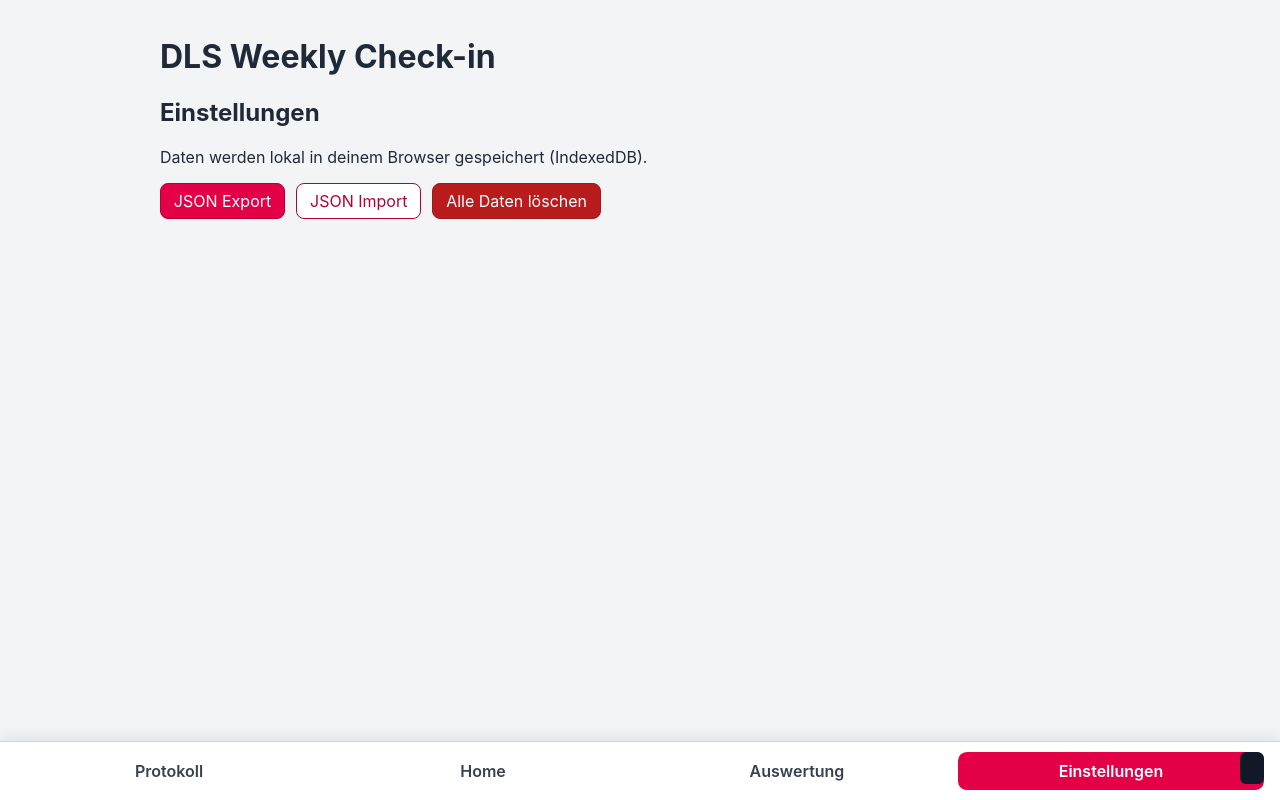
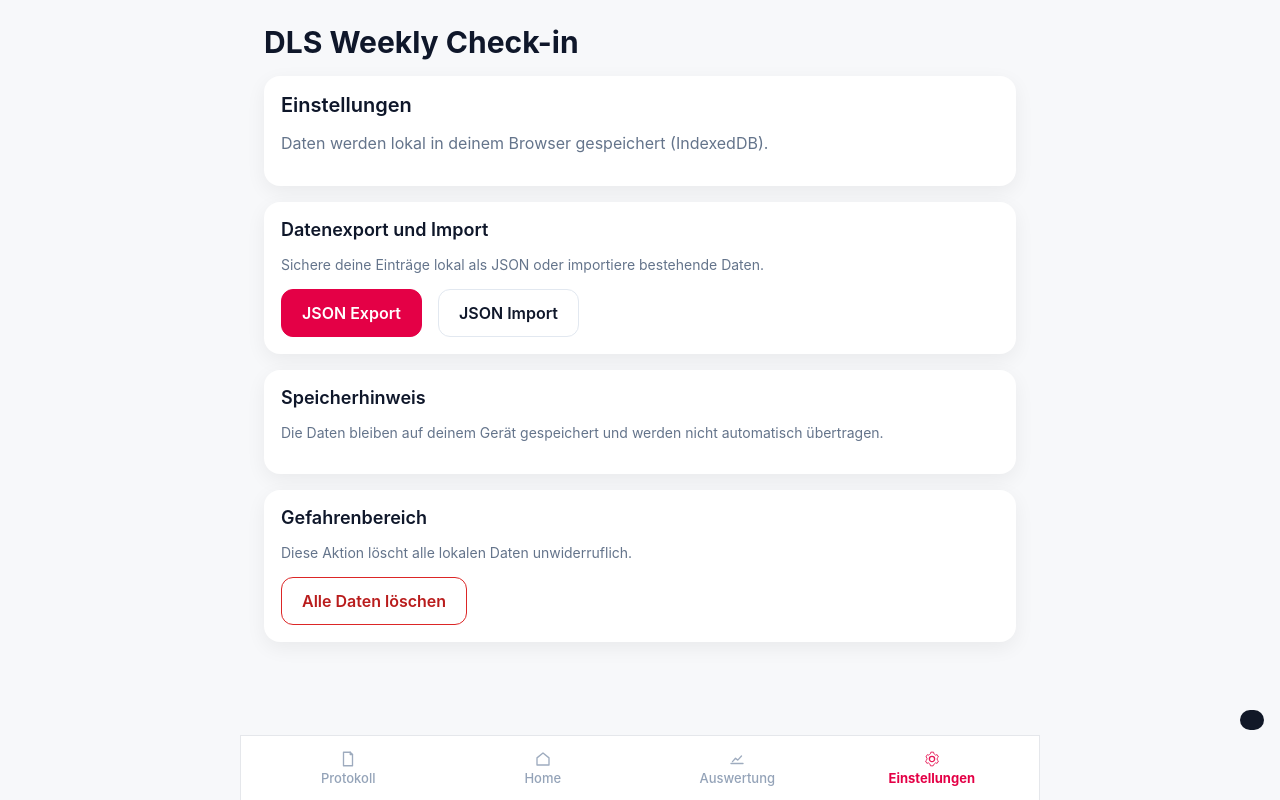
Before and after one commit to TheJoboy/DLS, a React (Vite) app: page /settings in a window 1280 px wide. Built offline with nearby package versions, Linux system fonts and the light colour scheme.

Commit message:
Redesign PWA UI with modern card-based health app styling

```diff
--- a/src/app/AppLayout.tsx
+++ b/src/app/AppLayout.tsx
@@ -1,19 +1,65 @@
-import { NavLink, Outlet } from 'react-router-dom';
+import { NavLink, Outlet, useLocation } from 'react-router-dom';
+
+const navItems = [
+  {
+    to: '/protokoll',
+    label: 'Protokoll',
+    icon: (
+      <svg viewBox="0 0 24 24" className="bottom-nav-icon" aria-hidden="true">
+        <path d="M6 3h9l3 3v15H6z" fill="none" stroke="currentColor" strokeWidth="1.8" strokeLinejoin="round" />
+        <path d="M15 3v3h3" fill="none" stroke="currentColor" strokeWidth="1.8" strokeLinecap="round" strokeLinejoin="round" />
+      </svg>
+    )
+  },
+  {
+    to: '/',
+    label: 'Home',
+    icon: (
+      <svg viewBox="0 0 24 24" className="bottom-nav-icon" aria-hidden="true">
+        <path d="M4 10.5 12 4l8 6.5V20H4z" fill="none" stroke="currentColor" strokeWidth="1.8" strokeLinejoin="round" />
+      </svg>
+    )
+  },
+  {
+    to: '/erweiterte-auswertung',
+    label: 'Auswertung',
+    icon: (
+      <svg viewBox="0 0 24 24" className="bottom-nav-icon" aria-hidden="true">
+        <path d="M4 18h16" stroke="currentColor" strokeWidth="1.8" strokeLinecap="round" />
+        <path d="M6 15.5 10 11l3 2.5L18 8" fill="none" stroke="currentColor" strokeWidth="1.8" strokeLinecap="round" strokeLinejoin="round" />
+      </svg>
+    )
+  },
+  {
+    to: '/settings',
+    label: 'Einstellungen',
+    icon: (
+      <svg viewBox="0 0 24 24" className="bottom-nav-icon" aria-hidden="true">
+        <path d="M12 8.5A3.5 3.5 0 1 0 12 15.5A3.5 3.5 0 1 0 12 8.5z" fill="none" stroke="currentColor" strokeWidth="1.8" />
+        <path d="M19 12a7.3 7.3 0 0 0-.12-1.3l1.75-1.36-1.8-3.12-2.1.63A7.9 7.9 0 0 0 14.5 5l-.44-2.14h-3.6L10.02 5a7.9 7.9 0 0 0-2.23 1.85l-2.1-.63-1.8 3.12 1.75 1.37A7.3 7.3 0 0 0 5 12c0 .44.04.87.12 1.3l-1.75 1.36 1.8 3.12 2.1-.63A7.9 7.9 0 0 0 9.5 19l.44 2.14h3.6L14.5 19a7.9 7.9 0 0 0 2.23-1.85l2.1.63 1.8-3.12-1.75-1.37c.08-.42.12-.85.12-1.29Z" fill="none" stroke="currentColor" strokeWidth="1.2" strokeLinejoin="round" />
+      </svg>
+    )
+  }
+];
 
 export function AppLayout() {
+  const location = useLocation();
+
   return (
     <div className="app-shell">
       <header>
         <h1>DLS Weekly Check-in</h1>
       </header>
-      <main className="app-main">
+      <main key={location.pathname} className="app-main">
         <Outlet />
       </main>
       <footer className="bottom-nav" aria-label="Hauptnavigation">
-        <NavLink to="/protokoll">Protokoll</NavLink>
-        <NavLink to="/">Home</NavLink>
-        <NavLink to="/erweiterte-auswertung">Auswertung</NavLink>
-        <NavLink to="/settings">Einstellungen</NavLink>
+        {navItems.map((item) => (
+          <NavLink key={item.to} to={item.to} end={item.to === '/'}>
+            {item.icon}
+            <span>{item.label}</span>
+          </NavLink>
+        ))}
       </footer>
     </div>
   );
--- a/src/features/checkin/CreateProtocolScreen.tsx
+++ b/src/features/checkin/CreateProtocolScreen.tsx
@@ -13,7 +13,8 @@ export function CreateProtocolScreen() {
   );
 
   return (
-    <section>
+    <section className="screen-stack">
+      <div className="card">
         <h2>Protokoll anlegen</h2>
         <p>Wähle die Kalenderwoche aus. Standardmäßig ist die aktuelle Woche vorausgewählt.</p>
         <div className="field protocol-week-picker">
@@ -31,6 +32,7 @@ export function CreateProtocolScreen() {
           </select>
         </div>
         <button onClick={() => navigate(`/checkin/${selectedWeek}`)}>Protokoll öffnen</button>
+      </div>
     </section>
   );
 }
--- a/src/features/settings/SettingsScreen.tsx
+++ b/src/features/settings/SettingsScreen.tsx
@@ -42,18 +42,40 @@ export function SettingsScreen() {
   }
 
   return (
-    <section>
+    <section className="screen-stack">
+      <div className="card">
         <h2>Einstellungen</h2>
         <p>Daten werden lokal in deinem Browser gespeichert (IndexedDB).</p>
+      </div>
+
+      <div className="card">
+        <h3>Datenexport und Import</h3>
+        <p className="secondary-text">Sichere deine Einträge lokal als JSON oder importiere bestehende Daten.</p>
         <div className="actions">
           <button onClick={() => void onExport()}>JSON Export</button>
-        <label className="button secondary">JSON Import<input type="file" accept="application/json" onChange={(e) => void onImport(e)} hidden /></label>
-        <button className="danger" onClick={async () => {
+          <label className="button outline">JSON Import<input type="file" accept="application/json" onChange={(e) => void onImport(e)} hidden /></label>
+        </div>
+      </div>
+
+      <div className="card">
+        <h3>Speicherhinweis</h3>
+        <p className="secondary-text">Die Daten bleiben auf deinem Gerät gespeichert und werden nicht automatisch übertragen.</p>
+      </div>
+
+      <div className="card">
+        <h3>Gefahrenbereich</h3>
+        <p className="secondary-text">Diese Aktion löscht alle lokalen Daten unwiderruflich.</p>
+        <button
+          className="danger"
+          onClick={async () => {
             if (window.confirm('Alle Daten wirklich löschen?')) {
               await weeklyEntryStore.clear();
               alert('Alle Daten gelöscht');
             }
-        }}>Alle Daten löschen</button>
+          }}
+        >
+          Alle Daten löschen
+        </button>
       </div>
     </section>
   );
--- a/src/styles.css
+++ b/src/styles.css
@@ -1,17 +1,217 @@
 :root {
   font-family: Inter, system-ui, sans-serif;
-  color: #1f2937;
-  background: #f3f4f6;
+  color: #0f172a;
+  background: #f7f8fa;
   --brand-primary: #e40046;
   --brand-primary-dark: #b30037;
-  --brand-secondary: #0f766e;
   --surface: #ffffff;
-  --surface-border: #d1d5db;
+  --surface-border: #e2e8f0;
+  --text-primary: #0f172a;
+  --text-secondary: #64748b;
+  --space-1: 8px;
+  --space-2: 16px;
+  --space-3: 24px;
+  --card-shadow: 0 6px 20px rgba(0, 0, 0, 0.06);
 }
 
-body { margin: 0; background: #f3f4f6; }
-.app-shell { max-width: 960px; margin: auto; padding: 1rem; }
-.app-main { padding-bottom: 6rem; }
+* {
+  box-sizing: border-box;
+}
+
+body {
+  margin: 0;
+  background: #f7f8fa;
+  color: var(--text-primary);
+  font-size: 16px;
+}
+
+.app-shell {
+  max-width: 800px;
+  margin: 0 auto;
+  padding: var(--space-3) 20px;
+}
+
+.app-main {
+  padding-bottom: 88px;
+  animation: screen-fade-in 180ms ease;
+}
+
+@keyframes screen-fade-in {
+  from {
+    opacity: 0;
+    transform: translateY(4px);
+  }
+  to {
+    opacity: 1;
+    transform: translateY(0);
+  }
+}
+
+h1 {
+  font-size: clamp(28px, 4vw, 30px);
+  margin: 0 0 var(--space-2);
+  line-height: 1.2;
+}
+
+h2 {
+  font-size: clamp(18px, 3vw, 20px);
+  font-weight: 600;
+  margin: 0 0 var(--space-2);
+  color: var(--text-primary);
+}
+
+h3 {
+  font-size: 18px;
+  font-weight: 600;
+  margin: 0 0 var(--space-2);
+}
+
+p,
+label,
+li,
+span,
+a,
+button,
+input,
+textarea,
+select {
+  font-family: Inter, system-ui, sans-serif;
+}
+
+p {
+  margin: 0 0 var(--space-2);
+  color: var(--text-secondary);
+}
+
+small,
+.secondary-text {
+  color: var(--text-secondary);
+  font-size: 14px;
+}
+
+.screen-stack,
+.cards-stack {
+  display: grid;
+  gap: var(--space-2);
+}
+
+.card {
+  background: var(--surface);
+  border-radius: 16px;
+  padding: var(--space-2);
+  box-shadow: var(--card-shadow);
+  border: 1px solid transparent;
+}
+
+button,
+.button,
+input,
+textarea,
+select {
+  font: inherit;
+}
+
+button,
+.button {
+  min-height: 48px;
+  border-radius: 12px;
+  border: 1px solid var(--brand-primary);
+  background: var(--brand-primary);
+  color: #ffffff;
+  font-weight: 600;
+  padding: 0 20px;
+  cursor: pointer;
+  text-decoration: none;
+  display: inline-flex;
+  align-items: center;
+  justify-content: center;
+  transition: transform 100ms ease, filter 100ms ease, background-color 100ms ease, border-color 100ms ease;
+}
+
+button:hover,
+.button:hover {
+  filter: brightness(0.96);
+}
+
+button:active,
+.button:active {
+  transform: scale(0.97);
+}
+
+.button.secondary,
+button.secondary,
+.button.outline,
+button.outline {
+  background: transparent;
+  border-color: #e2e8f0;
+  color: var(--text-primary);
+}
+
+button.danger,
+.button.danger {
+  background: transparent;
+  border-color: #dc2626;
+  color: #b91c1c;
+}
+
+.row {
+  display: flex;
+  gap: var(--space-1);
+  align-items: center;
+  flex-wrap: wrap;
+}
+
+.actions {
+  display: flex;
+  gap: var(--space-2);
+  flex-wrap: wrap;
+  margin-top: var(--space-2);
+}
+
+.field {
+  margin-bottom: var(--space-2);
+  display: grid;
+  gap: var(--space-1);
+}
+
+.field:last-child {
+  margin-bottom: 0;
+}
+
+input,
+textarea,
+select {
+  border: 1px solid #cbd5e1;
+  border-radius: 12px;
+  min-height: 48px;
+  padding: 10px 12px;
+  background: #fff;
+  color: var(--text-primary);
+}
+
+textarea {
+  min-height: 120px;
+  resize: vertical;
+}
+
+.badge {
+  border-radius: 999px;
+  padding: 4px 10px;
+  font-size: 12px;
+  text-transform: uppercase;
+  font-weight: 600;
+}
+
+.badge.draft {
+  background: #f59e0b22;
+  color: #92400e;
+}
+
+.badge.submitted {
+  background: #10b98122;
+  color: #065f46;
+}
+
 .bottom-nav {
   position: fixed;
   left: 0;
@@ -19,85 +219,105 @@ body { margin: 0; background: #f3f4f6; }
   bottom: 0;
   display: grid;
   grid-template-columns: repeat(4, minmax(0, 1fr));
-  gap: .5rem;
-  padding: .65rem 1rem calc(.65rem + env(safe-area-inset-bottom));
-  background: var(--surface);
-  border-top: 1px solid var(--surface-border);
-  box-shadow: 0 -4px 14px rgba(15, 23, 42, .08);
+  gap: 4px;
+  padding: 8px 12px calc(8px + env(safe-area-inset-bottom));
+  min-height: 62px;
+  background: #ffffff;
+  border-top: 1px solid #e5e7eb;
 }
 
 .bottom-nav a {
   text-align: center;
-  padding: .55rem .35rem;
-  border-radius: .55rem;
-  color: #374151;
+  padding: 6px 4px;
+  border-radius: 10px;
+  color: #94a3b8;
   text-decoration: none;
-  font-weight: 600;
+  font-weight: 500;
+  display: grid;
+  justify-items: center;
+  gap: 2px;
+  font-size: 13px;
 }
 
 .bottom-nav a.active {
-  background: var(--brand-primary);
-  color: #fff;
+  color: var(--brand-primary);
+  font-weight: 700;
 }
 
-button, .button, input, textarea, select { font: inherit; }
-button, .button {
-  border: 1px solid var(--brand-primary-dark);
-  background: var(--brand-primary);
+.bottom-nav-icon {
+  width: 18px;
+  height: 18px;
+  opacity: 0.9;
+}
+
+.toast {
+  position: fixed;
+  right: var(--space-2);
+  bottom: calc(70px + env(safe-area-inset-bottom));
+  background: #111827;
   color: white;
-  padding: .45rem .8rem;
-  border-radius: .5rem;
-  cursor: pointer;
-  text-decoration: none;
-  display: inline-block;
+  padding: 10px 12px;
+  border-radius: 10px;
+  min-height: 1rem;
 }
-.button.secondary, button.secondary { background: white; color: var(--brand-primary-dark); }
-button.danger { background: #b91c1c; border-color: #991b1b; }
-.row { display: flex; gap: .7rem; align-items: center; flex-wrap: wrap; }
-.actions { display: flex; gap: .7rem; flex-wrap: wrap; margin: 1rem 0; }
-.field { margin-bottom: .75rem; display: grid; gap: .3rem; }
-.card { background: var(--surface); border: 1px solid var(--surface-border); border-radius: .6rem; padding: .75rem; }
-.badge { border-radius: .35rem; padding: .2rem .45rem; font-size: .8rem; text-transform: uppercase; }
-.badge.draft { background: #f59e0b22; color: #92400e; }
-.badge.submitted { background: #10b98122; color: #065f46; }
-.chart { width: 100%; max-width: 740px; background: var(--surface); border: 1px solid var(--surface-border); border-radius: .5rem; }
-.toast { position: fixed; right: 1rem; bottom: 1rem; background: #111827; color: white; padding: .5rem .75rem; border-radius: .4rem; min-height: 1rem; }
-:focus-visible { outline: 3px solid #f4a300; outline-offset: 2px; }
-input[type='range'] { accent-color: var(--brand-primary); }
 
-.radar-card { margin: 1.25rem 0; background: var(--surface); border: 1px solid var(--surface-border); border-radius: .6rem; padding: .5rem; }
-.radar-chart { width: 100%; height: auto; display: block; }
-.home-week-selector { max-width: 22rem; }
-.protocol-week-picker { max-width: 30rem; }
+:focus-visible {
+  outline: 3px solid #f4a300;
+  outline-offset: 2px;
+}
+
+input[type='range'] {
+  accent-color: var(--brand-primary);
+  padding: 0;
+}
+
+.radar-card {
+  margin: 0;
+}
+
+.radar-chart {
+  width: 100%;
+  height: auto;
+  display: block;
+}
+
+.home-week-selector,
+.protocol-week-picker {
+  max-width: 100%;
+}
 
 .main-category-form-grid {
   display: grid;
-  grid-template-columns: repeat(auto-fit, minmax(220px, 1fr));
-  gap: .75rem;
+  grid-template-columns: repeat(auto-fit, minmax(240px, 1fr));
+  gap: var(--space-2);
 }
 
-.category-values-inline { gap: .35rem; }
+.category-values-inline {
+  gap: 6px;
+}
 
 .mini-pill {
-  background: #fff4f7;
-  border: 1px solid #fecdd3;
+  background: #fff;
+  border: 1px solid #e2e8f0;
   border-radius: 999px;
-  padding: .15rem .5rem;
-  font-size: .8rem;
+  padding: 4px 8px;
+  font-size: 13px;
   white-space: nowrap;
 }
 
-@media (max-width: 720px) {
-  .radar-card { padding: .25rem; }
+.chart {
+  width: 100%;
+  background: var(--surface);
+  border-radius: 12px;
 }
 
 .chart-legend {
   list-style: none;
   padding: 0;
-  margin: .8rem 0 0;
+  margin: var(--space-2) 0 0;
   display: grid;
-  grid-template-columns: repeat(auto-fit, minmax(180px, 1fr));
-  gap: .45rem .9rem;
+  grid-template-columns: repeat(auto-fit, minmax(150px, 1fr));
+  gap: 8px;
 }
 
 .chart-legend li {
@@ -107,38 +327,53 @@ input[type='range'] { accent-color: var(--brand-primary); }
 
 .chart-legend-toggle {
   width: 100%;
-  background: var(--surface);
-  border: 1px solid var(--surface-border);
-  color: #1f2937;
+  min-height: 44px;
+  background: #fff;
+  border: 1px solid #e2e8f0;
+  color: var(--text-primary);
   display: inline-flex;
   align-items: center;
-  gap: .45rem;
-  padding: .4rem .5rem;
-  border-radius: .5rem;
+  gap: 8px;
+  padding: 8px 10px;
+  border-radius: 12px;
   text-align: left;
-}
-
-.chart-legend-toggle:hover {
-  border-color: #9ca3af;
-}
-
-.chart-legend-toggle:disabled {
-  opacity: 1;
-  cursor: default;
+  box-shadow: none;
 }
 
 .chart-legend-toggle.is-inactive {
-  opacity: .5;
+  opacity: 0.5;
 }
 
 .chart-legend-color {
-  width: .85rem;
-  height: .85rem;
+  width: 10px;
+  height: 10px;
   border-radius: 999px;
-  border: 1px solid rgba(15, 23, 42, .2);
+  border: 1px solid rgba(15, 23, 42, 0.2);
   flex-shrink: 0;
 }
 
 .chart-legend-color--average {
   background: #111827;
 }
+
+.list-reset {
+  list-style: none;
+  margin: 0;
+  padding: 0;
+  display: grid;
+  gap: var(--space-2);
+}
+
+@media (min-width: 900px) {
+  .app-shell {
+    padding-left: 24px;
+    padding-right: 24px;
+  }
+
+  .bottom-nav {
+    max-width: 800px;
+    margin: 0 auto;
+    border-left: 1px solid #e5e7eb;
+    border-right: 1px solid #e5e7eb;
+  }
+}
```
Also changed, not shown: src/features/analytics/AnalyticsScreen.tsx (+15 -2 lines), src/features/checkin/ThisWeekScreen.tsx (+5 -3 lines), src/features/checkin/WeeklyFormScreen.tsx (+10 -4 lines), src/features/entries/EntriesScreen.tsx (+26 -11 lines), src/features/home/HomeScreen.tsx (+39 -3 lines). Lines whose indentation alone changed are shown as unchanged.
